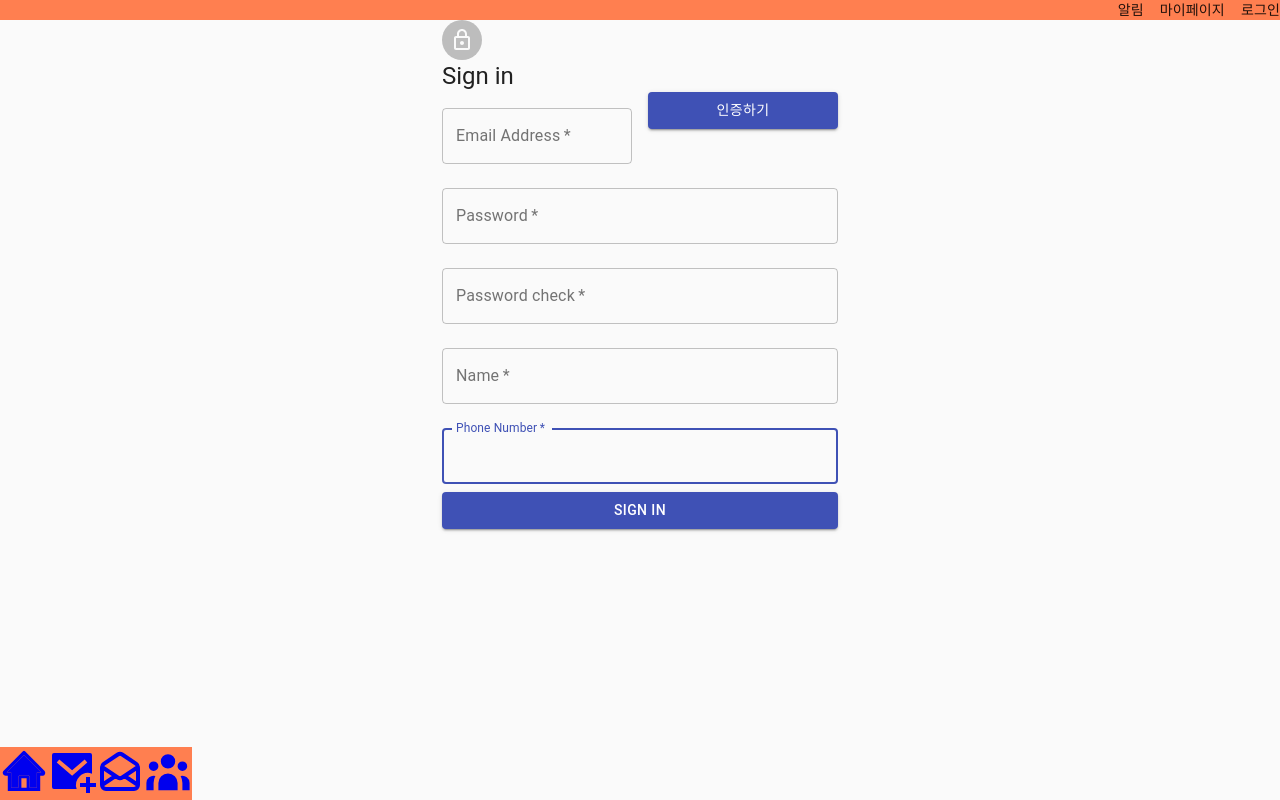
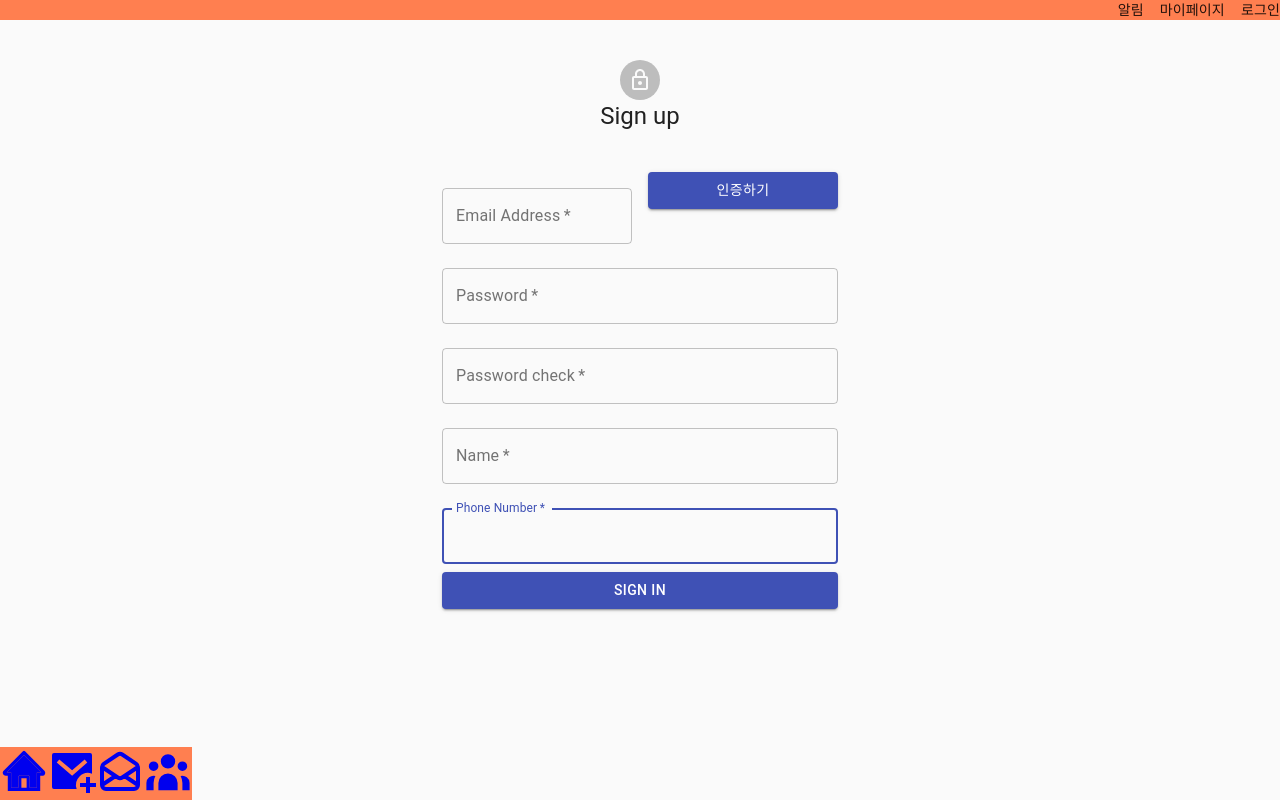
Before and after one commit to wkdalsgh192/video-messenger-timeletter, a React (Create React App) app in the folder frontend/: page /signup in a window 1280 px wide. Built offline with nearby package versions, Linux system fonts and the light colour scheme.

Commit message:
style : update login, sinup css

```diff
--- a/frontend/src/pages/UserPage/Login.css
+++ b/frontend/src/pages/UserPage/Login.css
@@ -1,3 +1,23 @@
+.papercs {
+  margin-top: 40px;
+  margin-left: 20px;
+  margin-right: 20px;
+  width:90%;
+  height:80%;
+  position:absolute;
+
+}
+
+.paperinner {
+  margin-top: 40px;
+}
+
+.paperinner2 {
+  margin-bottom: 40px;
+}
+
+
+
 /* 로그인 배경 */
 .login-wrap{
   width:100%;
@@ -5,8 +25,8 @@
   max-width:360px;
   min-height:640px;
   position:relative;
-  /* background:url("./images/우주1.jpg") no-repeat center; */
-  box-shadow:0 12px 15px 0 rgba(0,0,0,.24),0 17px 50px 0 rgba(0,0,0,.19);
+  background:url("./images/우주1.jpg") repeat center;
+  /* box-shadow:0 12px 15px 0 rgba(0,0,0,.24),0 17px 50px 0 rgba(0,0,0,.19); */
 }
 
 .login-html{
--- a/frontend/src/pages/UserPage/Login.js
+++ b/frontend/src/pages/UserPage/Login.js
@@ -10,6 +10,7 @@ import Typography from '@material-ui/core/Typography';
 import TextField from '@material-ui/core/TextField';
 import Button from '@material-ui/core/Button';
 import Grid from '@material-ui/core/Grid';
+import Paper from '@material-ui/core/Paper';
 
 import { Link } from 'react-router-dom';
 
@@ -31,15 +32,26 @@ function Login() {
 
 
   return (
+    <div className="login-wrap">
+
+    <Paper className="papercs">
+
     <Container component="main" maxWidth="xs">
+
        <CssBaseline />
        <div>
+      <Grid container justify="center" className="paperinner">
        <Avatar>
           <LockOutlinedIcon />
         </Avatar>
+        </Grid>
+        <Grid container justify="center" className="paperinner2">
         <Typography component="h1" variant="h5">
-          Sign in
+          Login
         </Typography>
+        </Grid>
+
+
 
         <form noValidate>
           <TextField
@@ -70,10 +82,11 @@ function Login() {
             fullWidth
             variant="contained"
             color="primary"
+            style={{marginTop:"20px"}}
           >
-            Login In
+            Login
           </Button>
-          <Grid container>
+          <Grid container style={{marginTop:"20px"}}>
             <Grid item xs>
               <Link href="#" variant="body2">
                 Forgot password?
@@ -90,13 +103,9 @@ function Login() {
        </div>
 
 
-
-
-
-
-
     </Container>
-
+    </Paper>
+    </div>
   );
 }
 
--- a/frontend/src/pages/UserPage/Signup.js
+++ b/frontend/src/pages/UserPage/Signup.js
@@ -9,19 +9,28 @@ import TextField from "@material-ui/core/TextField";
 import Button from "@material-ui/core/Button";
 import Grid from "@material-ui/core/Grid";
 
+import "./Login.css";
+
 // import { Link } from "react-router-dom";
 
 function Signup() {
   return (
-    <Container component="main" maxWidth="xs">
+
+    <Container component="main" maxWidth="xs" className="">
       <CssBaseline />
       <div>
+      <Grid container justify="center" className="paperinner">
         <Avatar>
           <LockOutlinedIcon />
         </Avatar>
+        </Grid>
+
+        <Grid container justify="center" className="paperinner2">
+
         <Typography component="h1" variant="h5">
-          Sign in
+          Sign up
         </Typography>
+        </Grid>
 
         <form noValidate>
           <Grid container spacing={2}>
@@ -46,6 +55,7 @@ function Signup() {
         </form>
       </div>
     </Container>
+
   );
 }
 
```
Also changed, not shown: frontend/src/pages/UserPage/Signup.css (added, +16 -0 lines).
